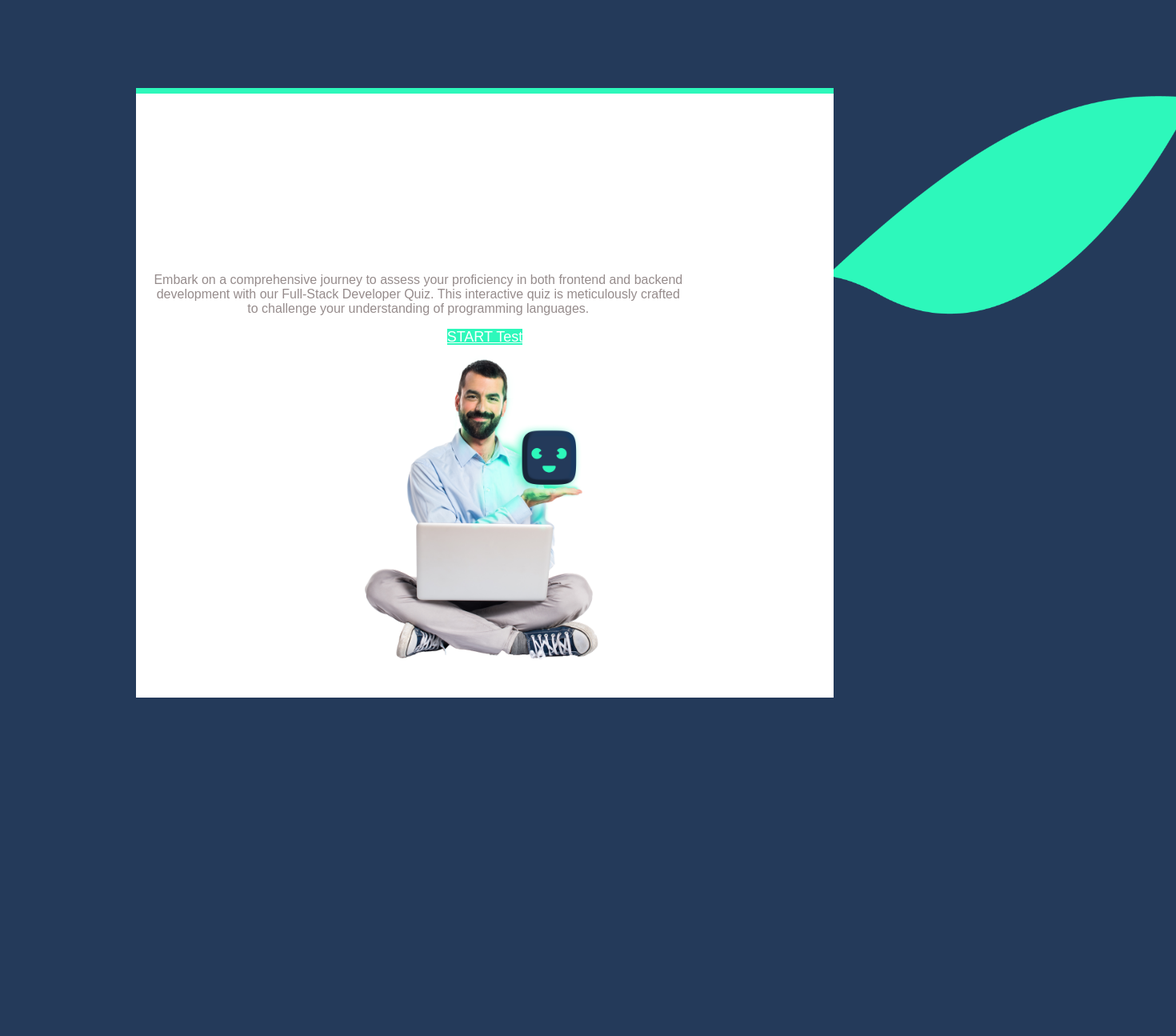
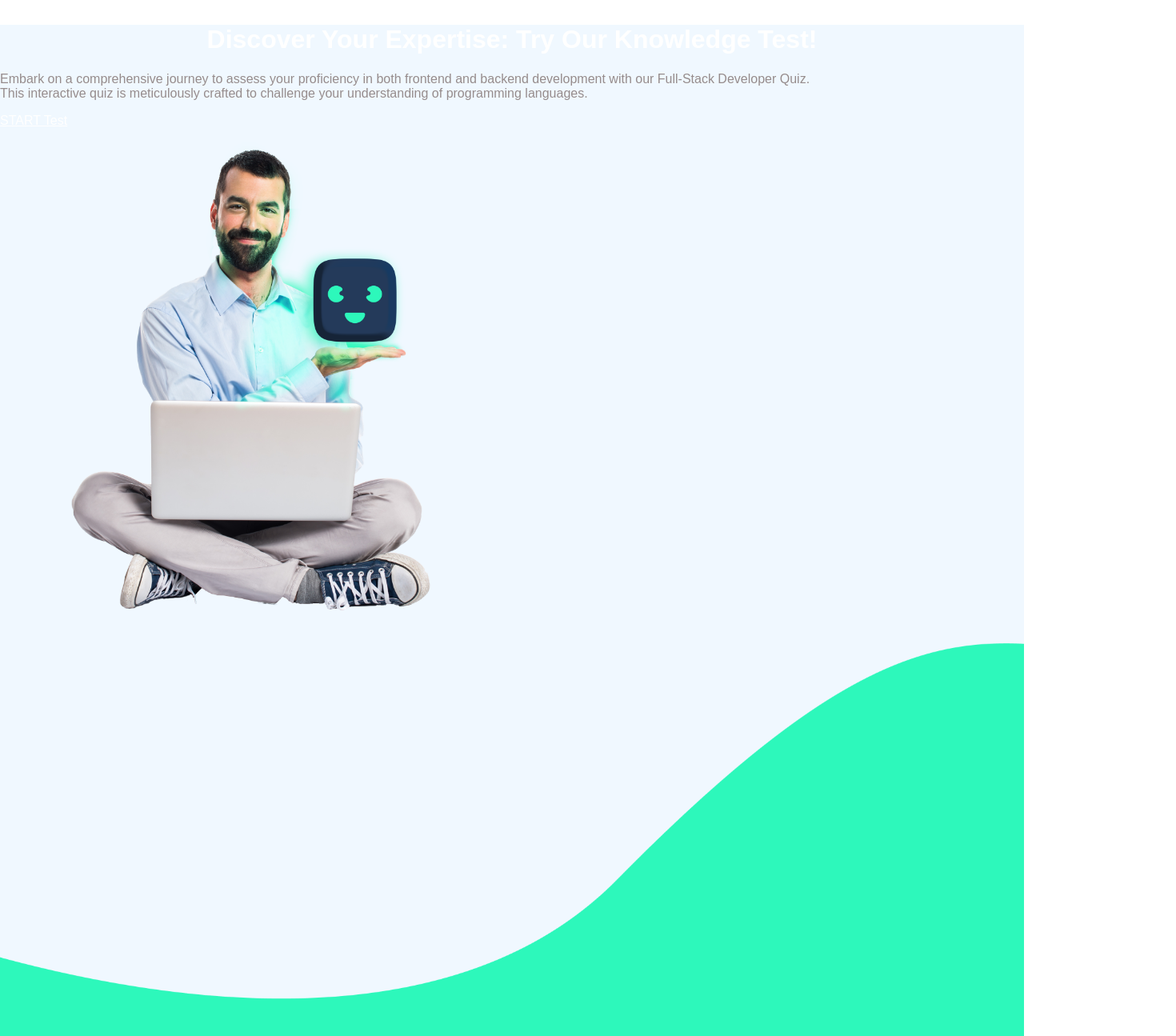
Before and after one commit to mibanas/ItQuizRecruter, a React (Create React App) app: page / in a window 1280 px wide. Shown: the part 80-1375 px from the top of the page at 80% size, 1470 px wide, since content can reach past the window. Before the commit the page ends 952 px from the top, so only its background shows below. Built offline with nearby package versions, Linux system fonts and the light colour scheme.

Commit message:
home css

```diff
--- a/src/Composants/MyContent.jsx
+++ b/src/Composants/MyContent.jsx
@@ -3,24 +3,31 @@ import image2 from '../Assets/Img/image2.png';
 import vector1 from '../Assets/Img/Vector1.png';
 import vector2 from '../Assets/Img/Vector2.png';
 
-import '../Styles/content.css'
+import '../Styles/homecontent.css'
 import { Link } from 'react-router-dom';
 import Quiz from '../Pages/Quiz';
 
 const MyContent = () => {
   return (
-    <div className="content">
-      <div >
+    <div className="homecontent">
+        <div className="home1">
             <div>
                 <h1>Discover Your Expertise: Try Our Knowledge Test!</h1>
                 <p>Embark on a comprehensive journey to assess your proficiency in both frontend and backend development with our Full-Stack Developer Quiz. This interactive quiz is meticulously crafted to challenge your understanding of programming languages.</p>
                 <Link id="btn2" to='/Quiz'>START Test</Link>
                 </div>
+            <div>
             <img id="pic1" src={image2} alt=''/>
             </div>
+        </div>
+        <div className='home2'>
+            <img id="pic2" src={vector1} alt=''/>
+        </div>
 
-      <img id="pic2" src={vector1} alt=''/>
+        <div className='home3'>
             <img id="pic3" src={vector2} alt='' />
+        </div>
+
       </div>
   );
 };
--- a/src/Styles/content.css
+++ /dev/null
@@ -1,35 +0,0 @@
-#btn2{
-    font-family: sans-serif;
-    font-size: 18px;
-    background-color: #2DF8BB;
-    margin-top: 50px;
-}
-#pic1 {
-    width: 50%;
-}
-#pic2 {
-    width: 100%;
-    position: absolute;
-    top: 200px;
-    z-index: -1;
-}
-#pic3 {
-    width: 100%;
-    position: absolute;
-    top: 180px;
-    z-index: -1;
-}
-.content{
-    display: flex;
-    flex-direction: row;
-    text-align:center;
-}
-h1{
-    text-align:center;
-    margin-top: 100px;
-    width: 80%;
-}
-p{
-    text-align:center;
-    margin-top: 30px;
-}
--- /dev/null
+++ b/src/Styles/homecontent.css
@@ -0,0 +1,47 @@
+.homecontent{
+    background-color: aliceblue;
+}
+
+.home2 {
+    z-index: -1;
+}
+
+.home3 {
+    z-index: -2;
+}
+
+#pic1 {
+    width: 50%;
+}
+
+#pic2 {
+    width: 100%;
+}
+#pic3 {
+    width: 100%;
+    position: relative  ;
+    /* top: 180px; */
+    z-index: -1;
+}
+/*
+h1{
+    text-align:center;
+    margin-top: 100px;
+    width: 80%;
+}
+
+p{
+    text-align:center;
+    margin-top: 30px;
+}
+
+#btn2{
+    font-family: sans-serif;
+    font-size: 18px;
+    background-color: #2DF8BB;
+    margin-top: 50px;
+}
+
+
+
+ */
--- a/src/Styles/quizQuestions.css
+++ b/src/Styles/quizQuestions.css
@@ -1,7 +1,3 @@
-body {
-    background-color: #243A5A;
-}
-
 .content {
     background-color: #FFFFFF;
     width: 65vw;
--- a/src/Styles/quizStarter.css
+++ b/src/Styles/quizStarter.css
@@ -1,10 +1,6 @@
 * {
     color: #FFFFFF;
     font-family: General Sans, sans-serif;
-}
-
-body {
-    background-color: #243A5A;
 }
 
 h1 {
```
Lines whose indentation alone changed are shown as unchanged.
